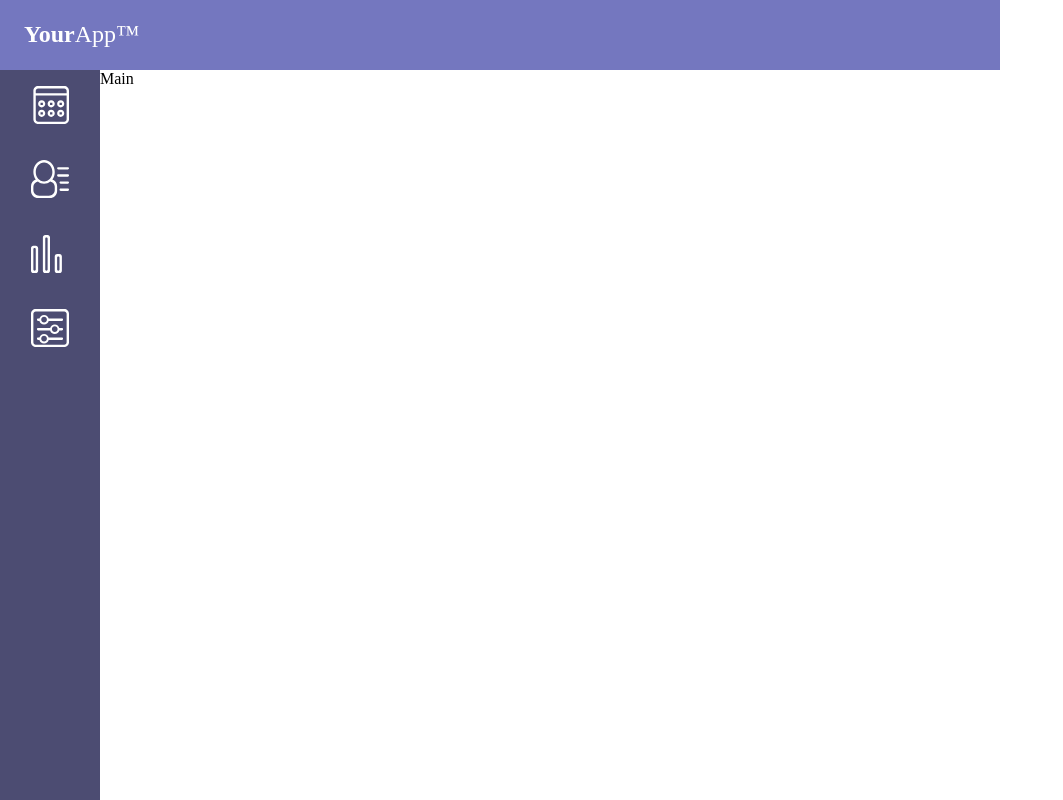
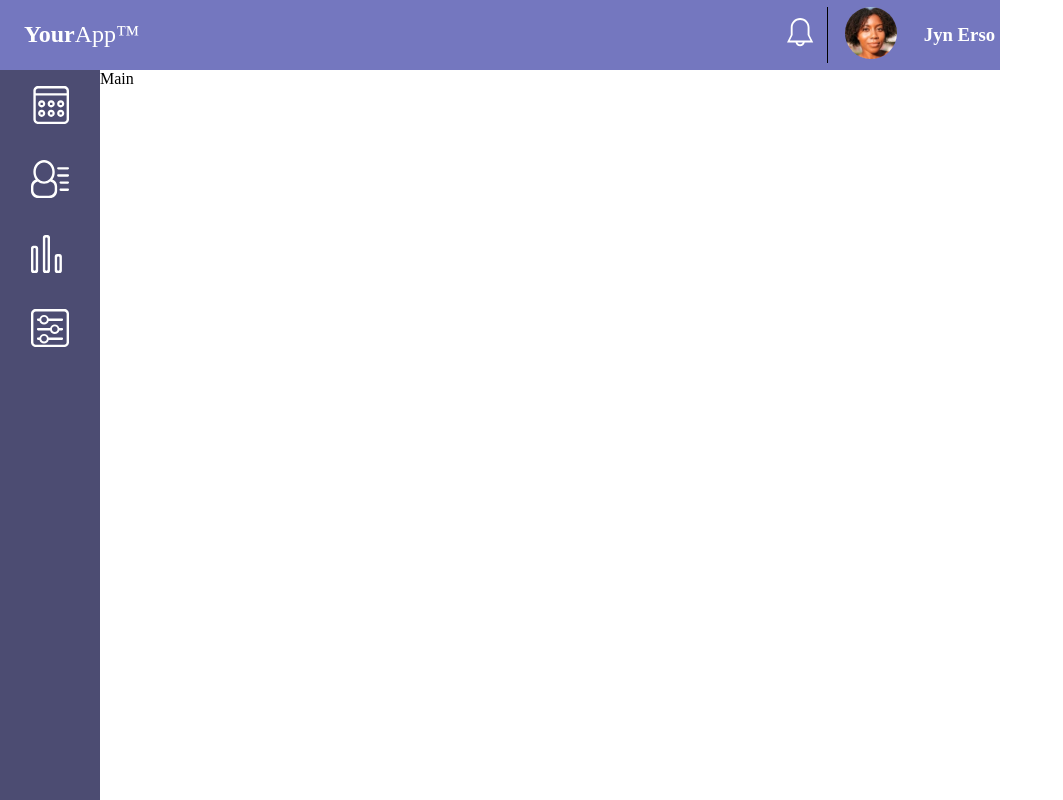
Before and after one commit to mindeby/Techdegree-Project-7, a plain HTML site: page index.html in a window 1280 px wide. Shown: the whole page, without its empty margins (0-1063 px from the left). Drawn offline with Linux system fonts and the light colour scheme.

Commit message:
added header elements

```diff
--- a/css/styles.css
+++ b/css/styles.css
@@ -20,14 +20,62 @@ header strong {
   font-weight: 800;
 }
 
+.clearfix::after {
+  content: "";
+  clear: both;
+  display: table;
+}
+
+header ul {
+  display: flex;
+  float:right;
+  margin: auto;
+  overflow: auto;
+  height:100%;
+  vertical-align:middle;
+}
+
+
+header ul li{
+  display: inline-block;
+  text-align: center;
+  padding: 0;
+  margin: auto;
+  overflow: auto;
+}
+
+
+header ul li:first-of-type{
+
+}
+
+header ul li:nth-last-of-type(2){
+border-left: black solid 0.3px;
+width:40%;
+}
+
+header ul li:last-of-type{
+  color: white;
+  font-weight: 200;
+}
+
+
+header img {
+  border-radius: 50%;
+  height: auto;
+  max-width: 60%;
+}
+
+
 
 /*Nav styles*/
-ul {
+
+nav ul {
   margin: 0;
   padding: 0;
 }
 
-li {
+nav li {
   list-style-type: none;
   display: block;
   margin: auto;
--- a/index.html
+++ b/index.html
@@ -12,6 +12,15 @@
     <div class="container">
       <header>
         <h1> <strong>Your</strong>App&trade;</h1>
+        <ul>
+          <li>
+            <svg width="30" height="30" xmlns="http://www.w3.org/2000/svg" viewBox="0 0 32 32">
+              <path d="M24 18v-8c0-5.5-4.5-10-10-10S4 4.5 4 10v8l-4 8h9.1c.5 2.3 2.5 4 4.9 4s4.4-1.7 4.9-4H28l-4-8zM14 28c-1.3 0-2.4-.8-2.8-2h5.6c-.4 1.2-1.5 2-2.8 2zM3 24l3-6v-8c0-4.4 3.6-8 8-8s8 3.6 8 8v8l3 6H3z" fill="#fff"/>
+            </svg>
+          </li>
+          <li><img src="images/profile-pic.jpeg" alt="profile picture"></img></li>
+          <li><h3>Jyn Erso</h3></li>
+        </ul>
       </header>
       <nav>
         <ul>
```
Also changed, not shown: images/profile-pic.jpeg (added).
